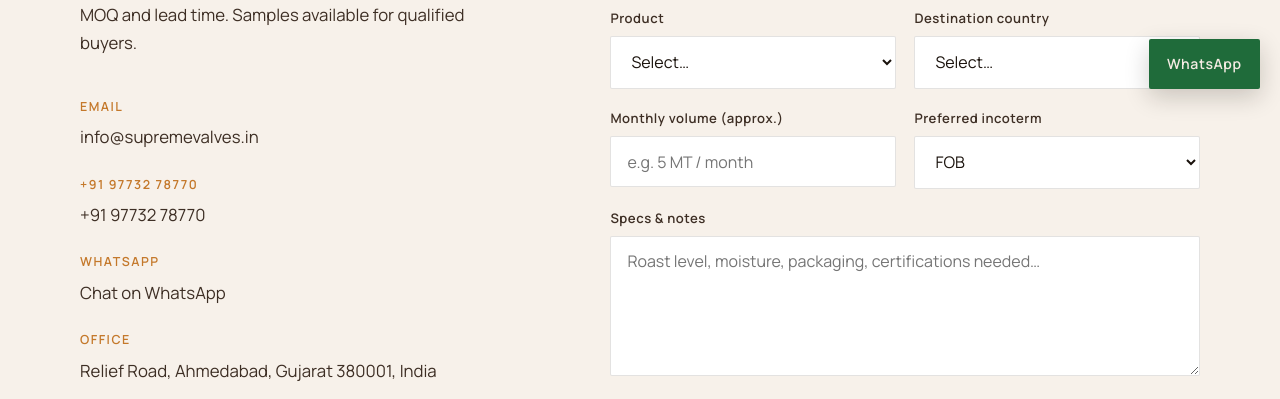
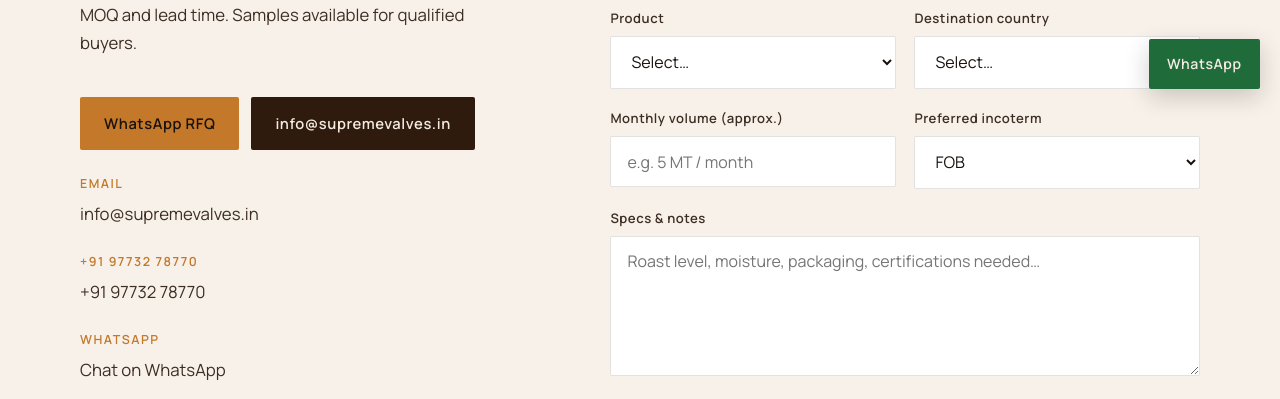
Before and after one commit to umarranginwala/supreme-exporter, a plain HTML site: page contact.html in a window 1280 px wide. Shown: the part 691-1090 px from the top of the page. Drawn offline with Linux system fonts and the light colour scheme.

Commit message:
Strengthen lead capture with WhatsApp/Email RFQ buttons and completion evidence.

```diff
--- a/contact.html
+++ b/contact.html
@@ -82,6 +82,10 @@
           <p class="section-label">Export desk</p>
           <h2 class="section-title">Tell us where you sell.</h2>
           <p class="section-text">We respond with product options, indicative FOB, MOQ and lead time. Samples available for qualified buyers.</p>
+          <div class="lead-inline" style="margin-bottom:1.5rem">
+            <a class="btn btn-primary" data-whatsapp-link data-keep-label data-whatsapp-msg="Hello Supreme Exporter — I need an export quote (product, destination, monthly volume):" href="https://wa.me/919773278770?text=Hello%20Supreme%20Exporter%20%E2%80%94%20I%20need%20an%20export%20quote" target="_blank" rel="noopener noreferrer">WhatsApp RFQ</a>
+            <a class="btn btn-dark" data-config-email href="mailto:info@supremevalves.in?subject=Export%20enquiry%20%E2%80%94%20Supreme%20Exporter">Email RFQ</a>
+          </div>
           <dl class="contact-details">
             <dt>Email</dt>
             <dd><a data-config-email href="mailto:info@supremevalves.in">info@supremevalves.in</a></dd>
```
Also changed, not shown: 1 other file.
